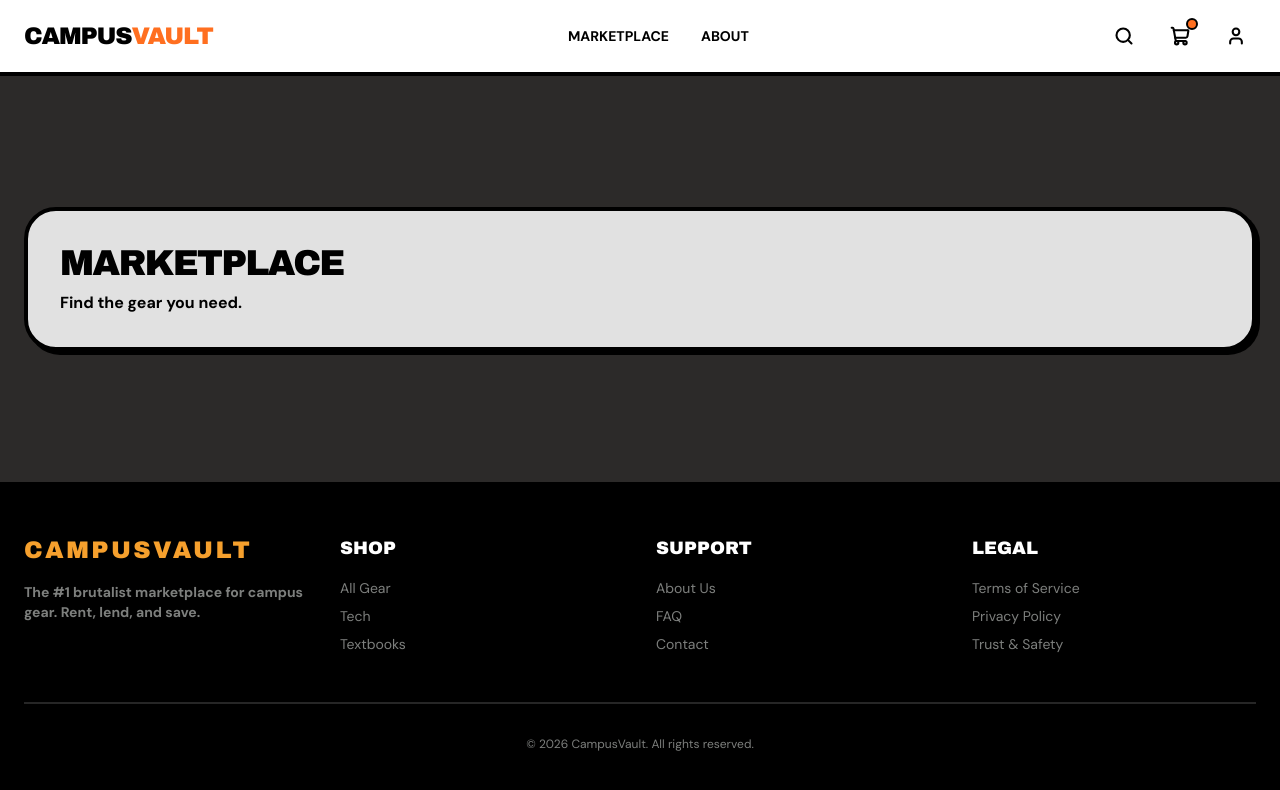
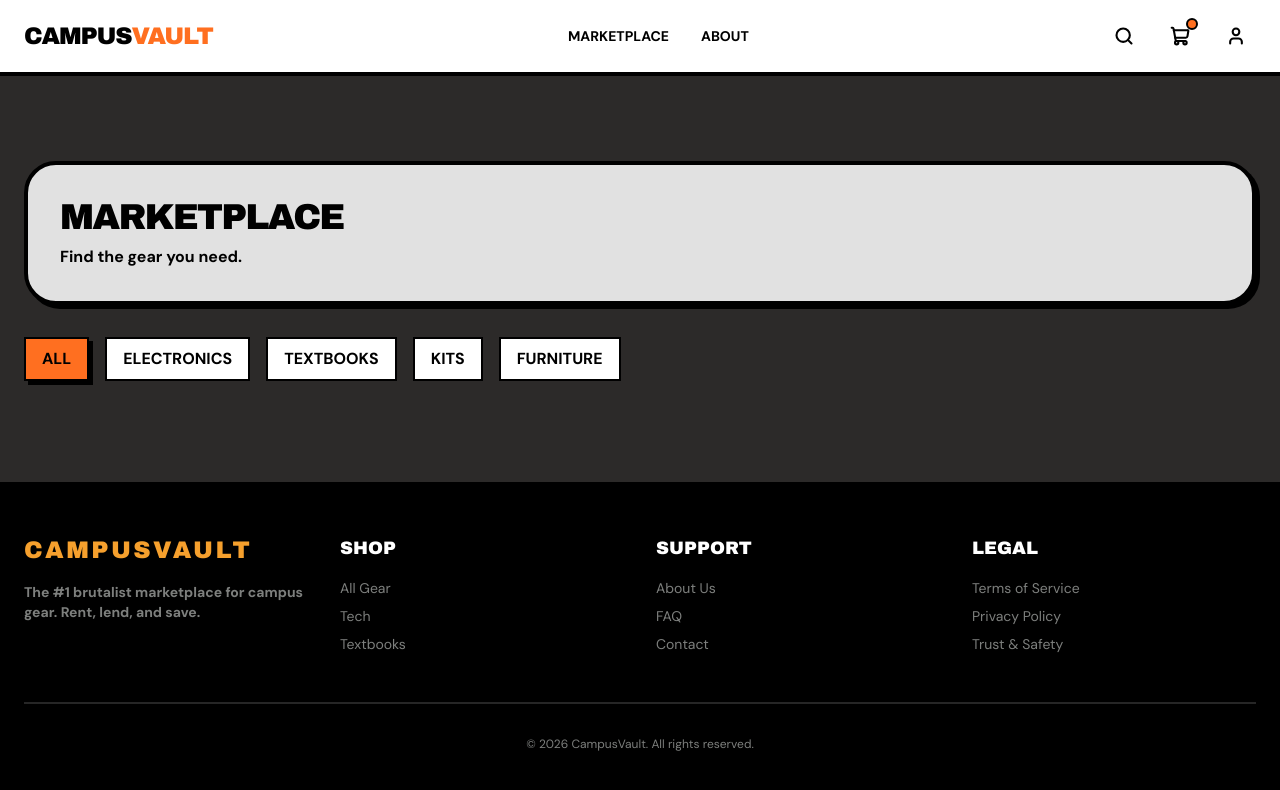
Before and after one commit to turab1020/CampusVault, a React (Vite) app: page /marketplace in a window 1280 px wide. Shown: the top 790 px of the page. Built offline with nearby package versions, Linux system fonts and the light colour scheme.

Commit message:
feat: build horizontal scrolling category filter interface

```diff
--- a/src/pages/Marketplace.jsx
+++ b/src/pages/Marketplace.jsx
@@ -1,7 +1,16 @@
-import React from 'react'
+import React, { useState } from 'react'
 import BrutalCard from '../components/ui/BrutalCard'
 
+const CATEGORIES = [
+    "All",
+    "Electronics",
+    "Textbooks",
+    "Kits",
+    "Furniture",
+];
+
 const Marketplace = () => {
+    const [selectedCategory, setSelectedCategory] = useState('All');
     return (
         <div className="flex flex-col gap-8 max-w-7xl mx-auto py-12 px-6 w-full">
             <BrutalCard className="flex flex-col md:flex-row justify-between items-center bg-secondary text-black p-8 border-4 border-black shadow-brutal rounded-brutal">
@@ -12,7 +21,19 @@ const Marketplace = () => {
                 {/* Search will go here */}
             </BrutalCard>
 
-            {/* Categories will go here */}
+            {/* Filters */}
+            <div className="flex flex-wrap gap-4 overflow-x-auto pb-4">
+                {CATEGORIES.map(cat => (
+                    <button
+                        key={cat}
+                        onClick={() => setSelectedCategory(cat)}
+                        className={`px-4 py-2 font-bold uppercase border-2 border-black transition-all text-black
+                        ${selectedCategory === cat ? 'bg-primary shadow-[4px_4px_0px_0px_#000]' : 'bg-white hover:bg-surface'}`}
+                    >
+                        {cat}
+                    </button>
+                ))}
+            </div>
 
             {/* Grid will go here */}
         </div>
```
